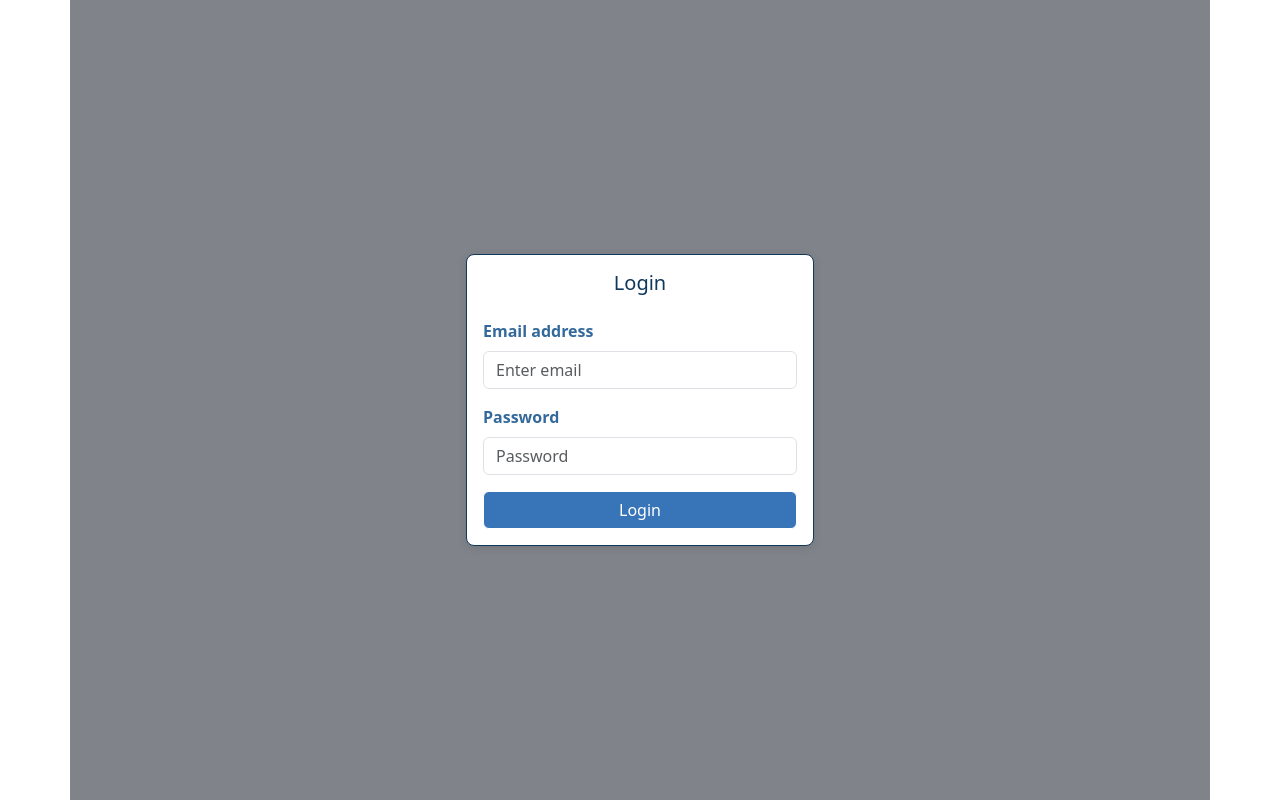
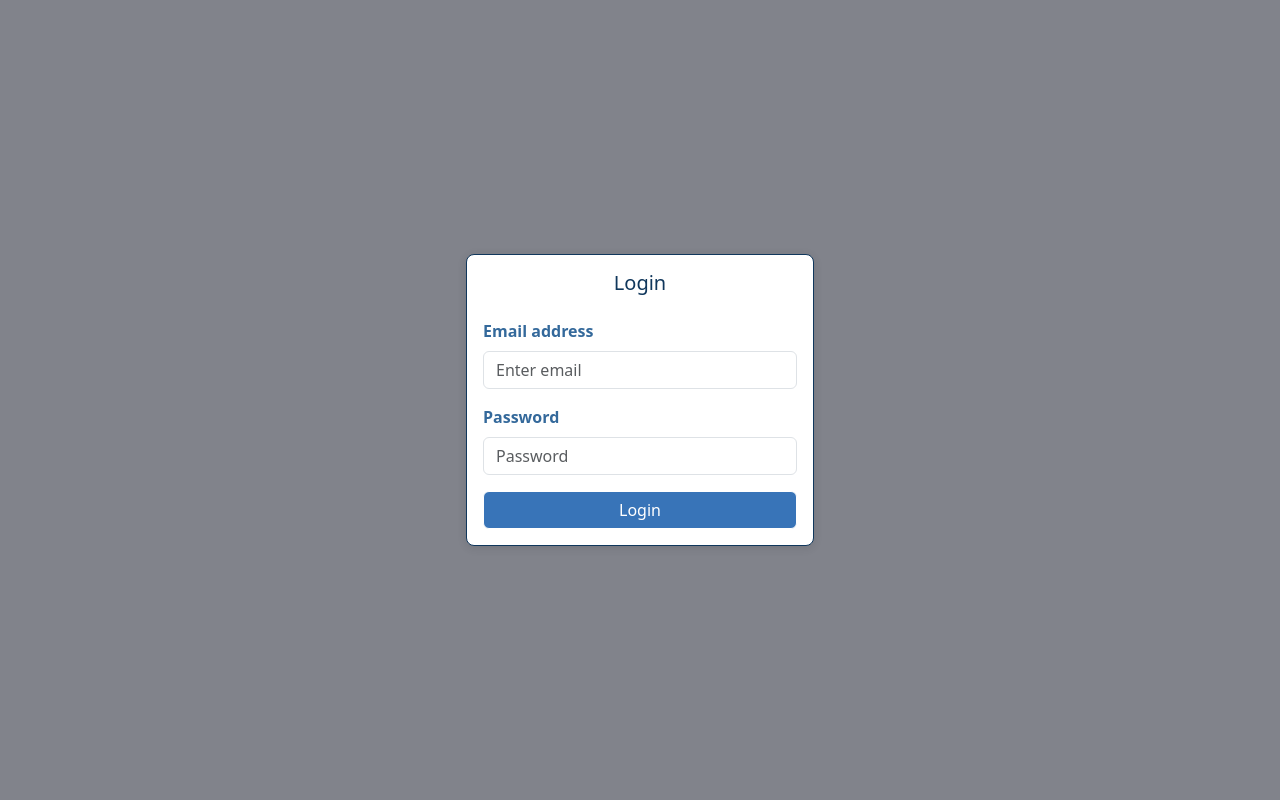
Before and after one commit to rwljvr/ccs112-ecommerce, a React (Create React App) app in the folder my-react-app/: page / in a window 1280 px wide. Built offline with nearby package versions, Linux system fonts and the light colour scheme.

Commit message:
update css#2

```diff
--- a/my-react-app/src/App.css
+++ b/my-react-app/src/App.css
@@ -1,3 +1,7 @@
+body{
+  background-color: #81838b;
+}
+
 .App {
   text-align: center;
 }
```
